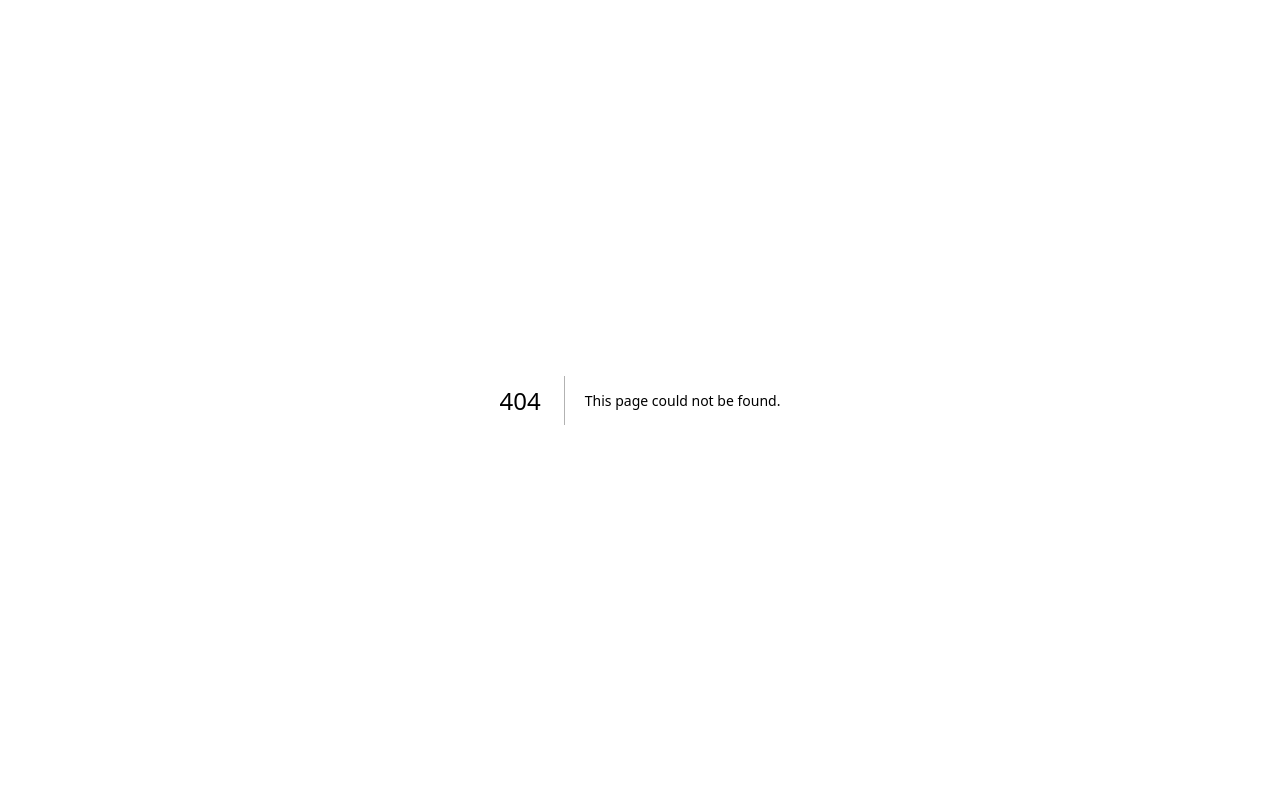
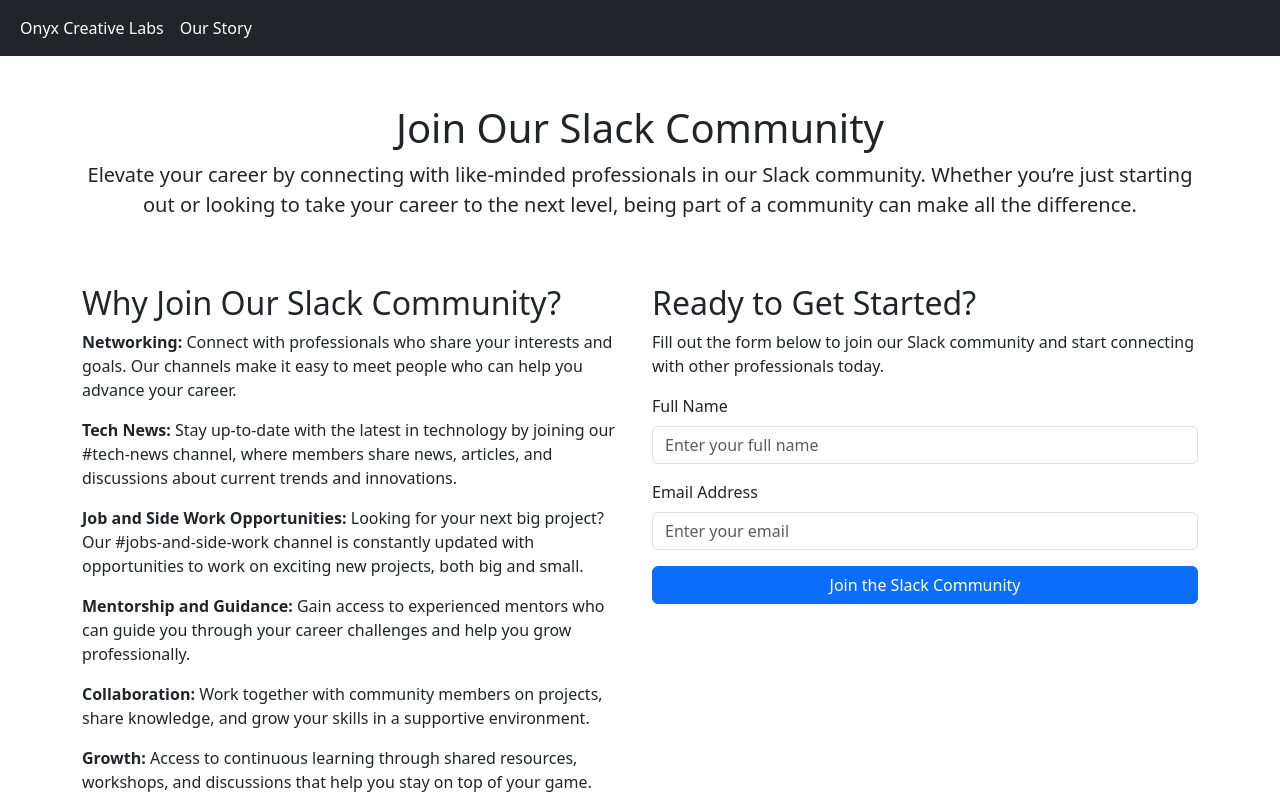
Before and after one commit to Jsmithseo/siliconislandvallejo, a Next.js app: page /community in a window 1280 px wide. Before the commit this address had no page. Shown: the top 800 px of the page. Built offline with nearby package versions, Linux system fonts and the light colour scheme.

Commit message:
add community and changed sales page

```diff
--- /dev/null
+++ b/pages/community/index.js
@@ -0,0 +1,142 @@
+import React, { useState } from 'react';
+import BaseLayout from '../components/layouts/BaseLayouts';
+import { Container, Row, Col, Form, FormGroup, Label, Input, Button, Alert } from 'reactstrap';
+import axios from 'axios';
+
+const CommunityPage = () => {
+  const [formData, setFormData] = useState({
+    fullName: '',
+    email: '',
+  });
+
+  const [submitted, setSubmitted] = useState(false);
+
+  const handleChange = (e) => {
+    setFormData({ ...formData, [e.target.name]: e.target.value });
+  };
+
+  const handleSubmit = async (e) => {
+    e.preventDefault();
+
+    const hubspotFormData = {
+      fields: [
+        { name: 'email', value: formData.email },
+        { name: 'firstname', value: formData.fullName },
+      ],
+      context: {
+        pageUri: window.location.href,
+        pageName: document.title,
+      },
+    };
+
+    try {
+      await axios.post(
+        'https://api.hsforms.com/submissions/v3/integration/submit/your-portal-id/your-form-id',
+        hubspotFormData,
+        {
+          headers: {
+            'Content-Type': 'application/json',
+          },
+        }
+      );
+      setSubmitted(true);
+    } catch (error) {
+      console.error('There was an error submitting the form:', error);
+    }
+  };
+
+  return (
+    <BaseLayout>
+    <Container className="py-5">
+      <Row className="text-center mb-5">
+        <Col>
+          <h1>Join Our Slack Community</h1>
+          <p className="lead">
+            Elevate your career by connecting with like-minded professionals in our Slack community.
+            Whether you’re just starting out or looking to take your career to the next level, being part of a community can make all the difference.
+          </p>
+        </Col>
+      </Row>
+
+      <Row>
+        <Col md="6">
+          <h2>Why Join Our Slack Community?</h2>
+          <ul className="list-unstyled">
+            <li className="mb-3">
+              <strong>Networking:</strong> Connect with professionals who share your interests and goals.
+              Our channels make it easy to meet people who can help you advance your career.
+            </li>
+            <li className="mb-3">
+              <strong>Tech News:</strong> Stay up-to-date with the latest in technology by joining our #tech-news channel,
+              where members share news, articles, and discussions about current trends and innovations.
+            </li>
+            <li className="mb-3">
+              <strong>Job and Side Work Opportunities:</strong> Looking for your next big project? Our #jobs-and-side-work channel is
+              constantly updated with opportunities to work on exciting new projects, both big and small.
+            </li>
+            <li className="mb-3">
+              <strong>Mentorship and Guidance:</strong> Gain access to experienced mentors who can guide you through your career challenges
+              and help you grow professionally.
+            </li>
+            <li className="mb-3">
+              <strong>Collaboration:</strong> Work together with community members on projects, share knowledge, and grow your skills in a supportive environment.
+            </li>
+            <li className="mb-3">
+              <strong>Growth:</strong> Access to continuous learning through shared resources, workshops, and discussions that help you stay on top of your game.
+            </li>
+          </ul>
+        </Col>
+
+        <Col md="6">
+          <h2>Ready to Get Started?</h2>
+          <p>Fill out the form below to join our Slack community and start connecting with other professionals today.</p>
+          {submitted ? (
+            <Alert color="success">Thank you for joining our community! Check your email for the Slack invite.</Alert>
+          ) : (
+            <Form onSubmit={handleSubmit}>
+              <FormGroup>
+                <Label for="fullName">Full Name</Label>
+                <Input
+                  type="text"
+                  name="fullName"
+                  id="fullName"
+                  placeholder="Enter your full name"
+                  value={formData.fullName}
+                  onChange={handleChange}
+                  required
+                />
+              </FormGroup>
+
+              <FormGroup>
+                <Label for="email">Email Address</Label>
+                <Input
+                  type="email"
+                  name="email"
+                  id="email"
+                  placeholder="Enter your email"
+                  value={formData.email}
+                  onChange={handleChange}
+                  required
+                />
+              </FormGroup>
+
+              <Button type="submit" color="primary" block>Join the Slack Community</Button>
+            </Form>
+          )}
+        </Col>
+      </Row>
+
+      <Row className="text-center mt-5">
+        <Col>
+          <p className="text-muted">
+            Joining our Slack community is more than just signing up for another platform. It’s about becoming part of a network that is
+            dedicated to your success. We look forward to seeing you in the channels!
+          </p>
+        </Col>
+      </Row>
+    </Container>
+    </BaseLayout>
+  );
+};
+
+export default CommunityPage;
--- a/pages/components/Footer.js
+++ b/pages/components/Footer.js
@@ -17,7 +17,7 @@ const Footer = () => {
             <ul className="list-unstyled">
             <li><a href="/apprenticeship" className="text-white">Apprenticeship Program</a></li>
               <li><a href="/laptop-donation" className="text-white">Laptop Donation</a></li>
-              <li><a href="https://www.linkedin.com/in/jeremy-smith-120115266/" className="text-white">Linkedin</a></li>
+              <li><a href="/community" className="text-white">Join Slack Community</a></li>
 
               <li><a href="https://www.instagram.com/onyxcreativelabs/?locale=de&hl=am-et" className="text-white">Instagram</a></li>
             </ul>
--- a/pages/contact/index.js
+++ b/pages/contact/index.js
@@ -1,4 +1,5 @@
 import React from 'react';
+import BaseLayout from '../components/layouts/BaseLayouts';
 import ContactForm from '../components/ContactUsform';
 import 'bootstrap/dist/css/bootstrap.min.css';
 
@@ -14,6 +15,7 @@ const Contact = () => {
         justifyContent: 'center',
       }}
     >
+      <BaseLayout>
       <div className="container-fluid" style={{ padding: '20px' }}>
         <div className="row">
           <div className="col-lg-12">
@@ -45,7 +47,9 @@ const Contact = () => {
           <div className="col-lg-6">{/* Other content */}</div>
         </div>
       </div>
+      </BaseLayout>
     </div>
+
   );
 };
 
```
